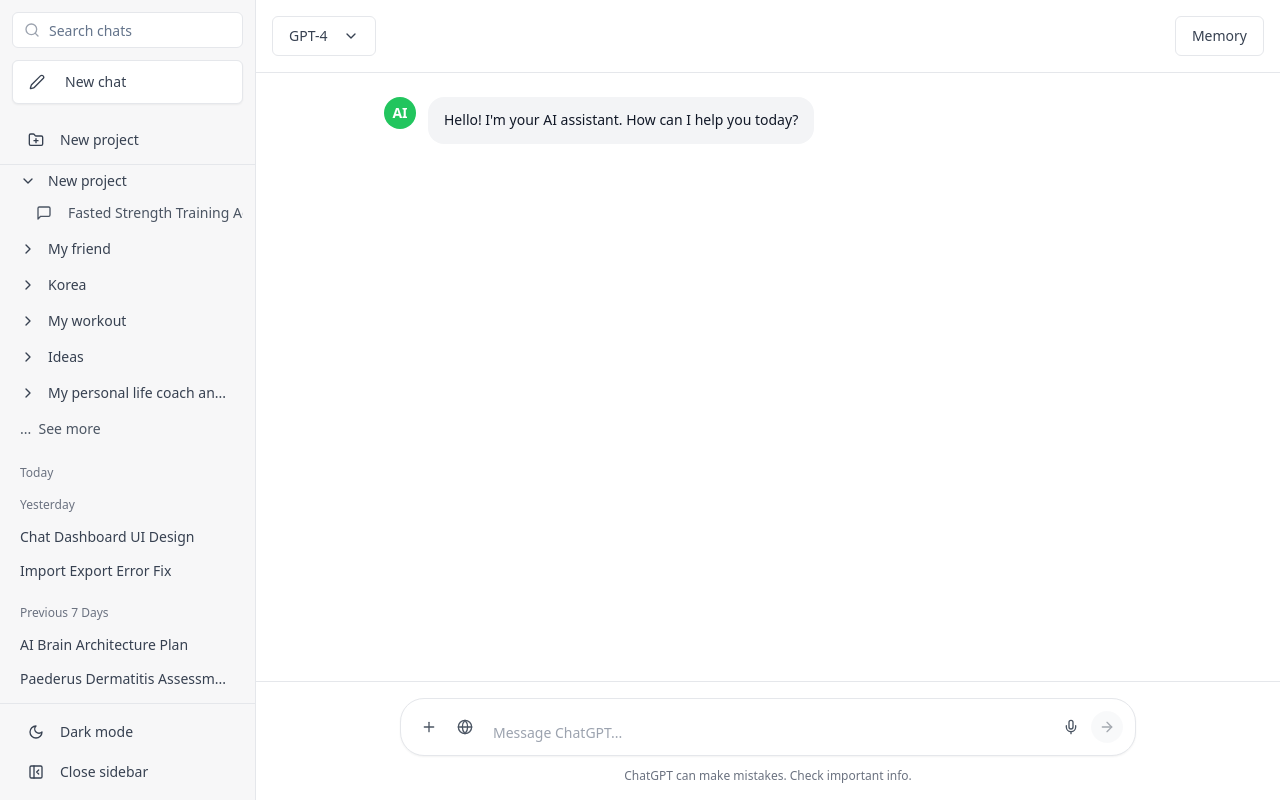
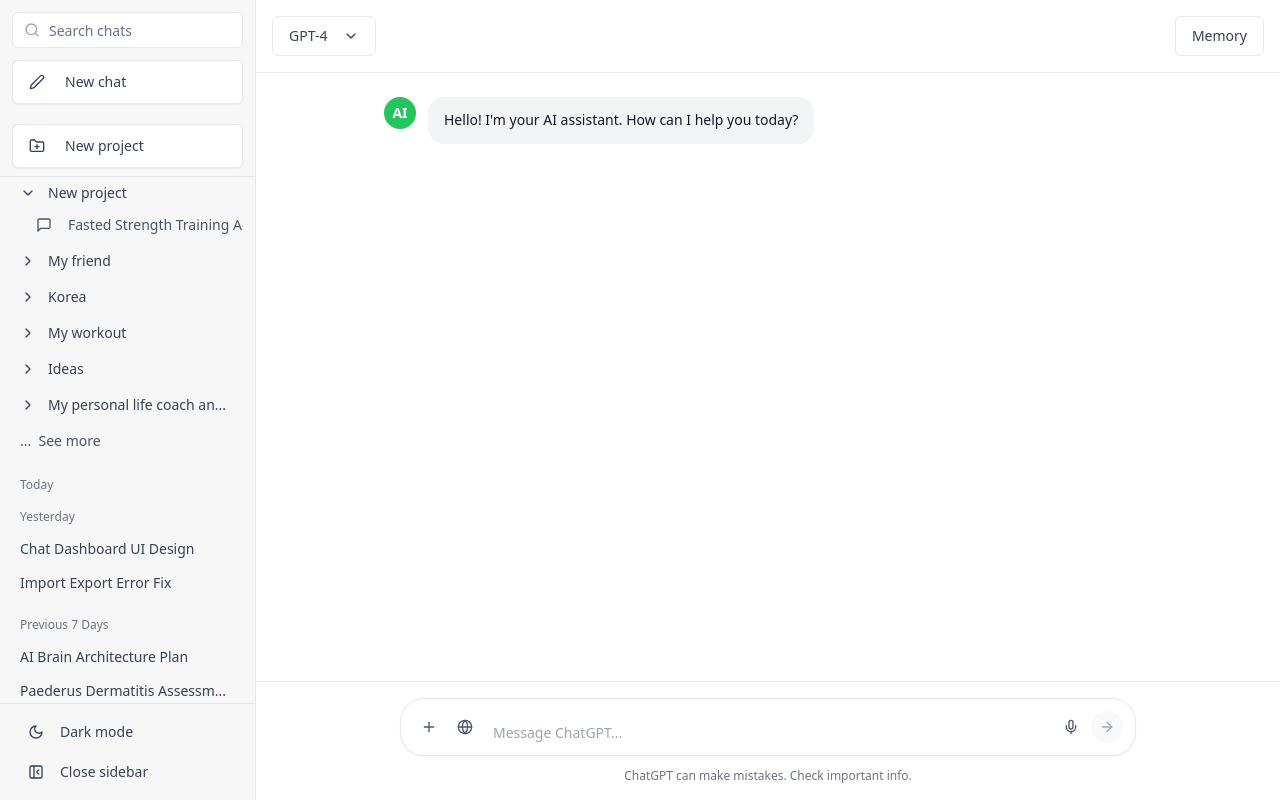
Before and after one commit to Block0Reward/chatty-clone-memory, a React (Vite) app: page / in a window 1280 px wide. Built offline with nearby package versions, Linux system fonts and the light colour scheme.

Commit message:
feat: Match "New chat" and "New project" button styles
Update "New chat" button to match "New project" button style in the sidebar, ensuring identical appearance (size, padding, font, border, hover effects) with only icon and text differing.

```diff
--- a/src/components/ChatSidebar.tsx
+++ b/src/components/ChatSidebar.tsx
@@ -31,6 +31,11 @@ const ChatSidebar: React.FC<ChatSidebarProps> = ({
   const createNewProject = () => {
     console.log('Creating new project...');
     // TODO: Add your project creation logic here
+  };
+
+  const createNewChat = () => {
+    console.log('Creating new chat...');
+    // TODO: Add your new chat creation logic here
   };
 
   const projects = [
@@ -149,9 +154,10 @@ const ChatSidebar: React.FC<ChatSidebarProps> = ({
         </div>
       </div>
 
-      {/* New Chat Button - Updated to match ChatGPT exactly */}
+      {/* New Chat Button - Updated to match New Project button style */}
       <div className="px-3 pb-3">
         <Button
+          onClick={createNewChat}
           className={`w-full h-11 text-sm font-normal justify-start border ${
             isDarkMode
               ? 'bg-gray-800 hover:bg-gray-700 text-gray-200 border-gray-600 hover:border-gray-500'
@@ -167,15 +173,15 @@ const ChatSidebar: React.FC<ChatSidebarProps> = ({
       {/* Project Actions */}
       <div className={`px-3 py-2 space-y-2 border-b ${isDarkMode ? 'border-gray-700' : 'border-gray-200'}`}>
         <Button
-          variant="ghost"
+          variant="outline"
           onClick={createNewProject}
-          className={`w-full justify-start text-sm font-medium h-8 ${
+          className={`w-full h-11 text-sm font-normal justify-start border ${
             isDarkMode
-              ? 'text-gray-300 hover:bg-gray-800 hover:text-gray-100'
-              : 'text-gray-700 hover:bg-gray-100'
+              ? 'bg-gray-800 hover:bg-gray-700 text-gray-200 border-gray-600 hover:border-gray-500'
+              : 'bg-white hover:bg-gray-50 text-gray-700 border-gray-200 hover:border-gray-300 shadow-sm hover:shadow'
           }`}
         >
-          <FolderPlus className="h-4 w-4 mr-2" />
+          <FolderPlus className="h-4 w-4 mr-3" />
           New project
         </Button>
       </div>
```
